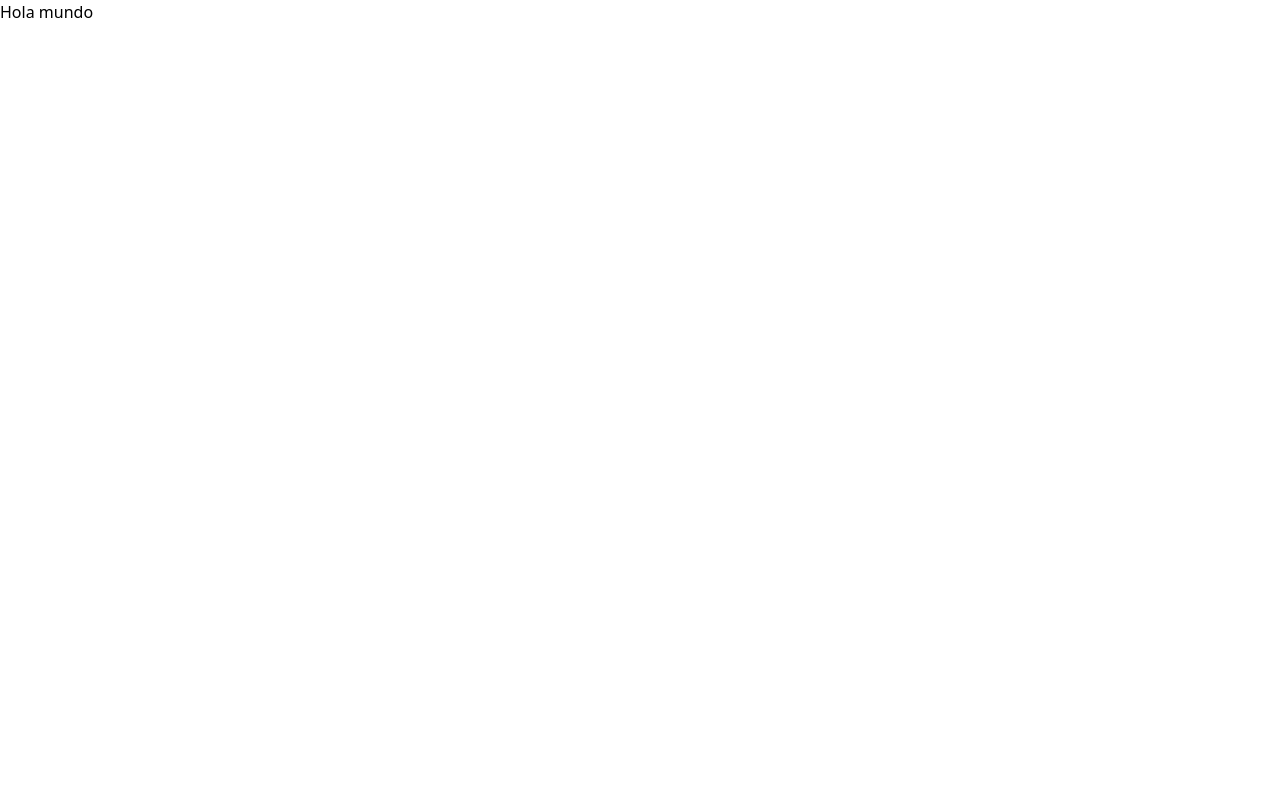
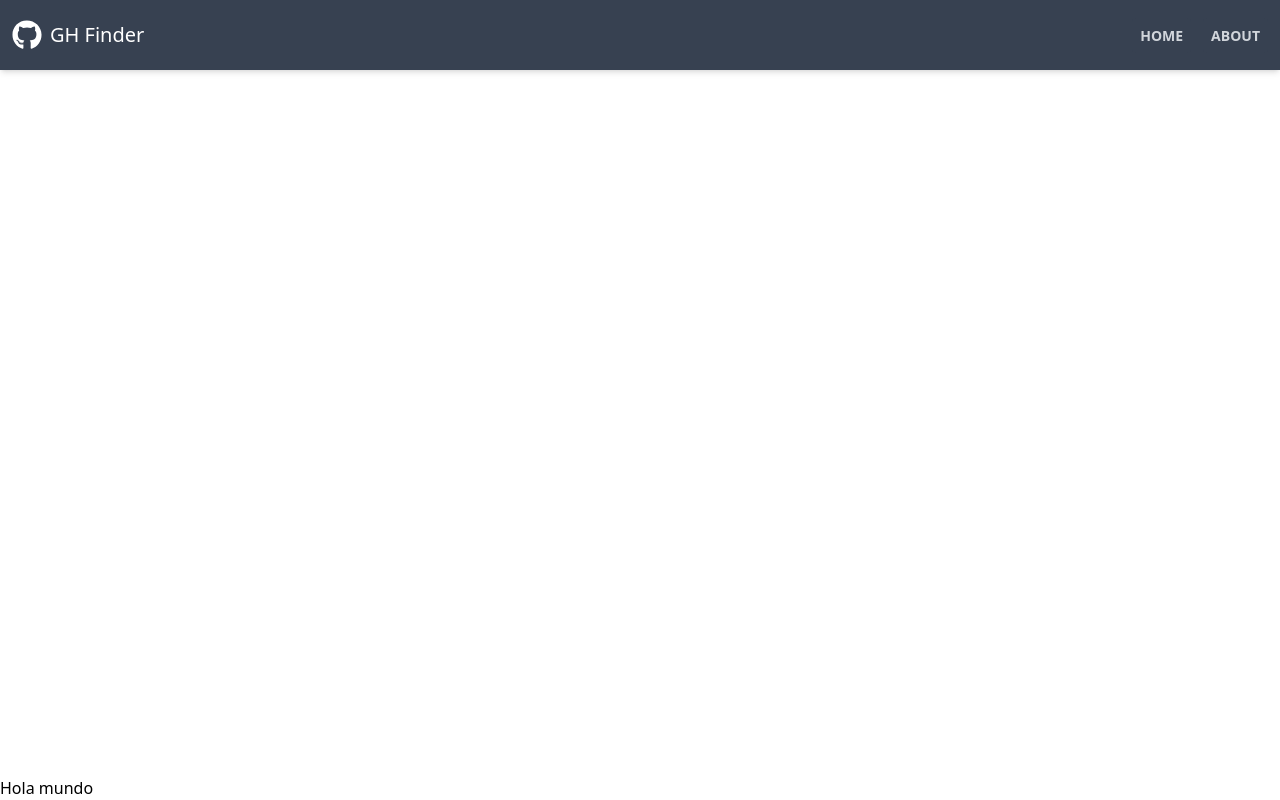
Before and after one commit to jisazamp/github-finder-app, a React (Create React App) app: page / in a window 1280 px wide. Built offline with nearby package versions, Linux system fonts and the light colour scheme.

Commit message:
Created the Navbar

```diff
--- a/package.json
+++ b/package.json
@@ -8,6 +8,8 @@
     "@testing-library/user-event": "^13.5.0",
     "react": "^17.0.2",
     "react-dom": "^17.0.2",
+    "react-icons": "^4.3.1",
+    "react-router-dom": "^6.2.1",
     "react-scripts": "5.0.0",
     "web-vitals": "^2.1.3"
   },
--- a/src/App.js
+++ b/src/App.js
@@ -1,5 +1,12 @@
+import Navbar from './components/layout/Navbar';
+
 const App = () => {
-  return <div>Hola mundo</div>;
+  return (
+    <div className='flex flex-col justify-between h-screen'>
+      <Navbar />
+      <main>Hola mundo</main>
+    </div>
+  );
 };
 
 export default App;
--- /dev/null
+++ b/src/components/layout/Navbar.jsx
@@ -0,0 +1,41 @@
+import { FaGithub } from 'react-icons/fa';
+import { Link } from 'react-router-dom';
+import PropTypes from 'prop-types';
+
+const Navbar = ({ title }) => {
+  return (
+    <nav className='flex items-center w-full px-3 py-5 mb-12 space-x-3 text-gray-300 bg-gray-700 shadow-md'>
+      <div className='container flex items-center mx-auto space-x-2'>
+        <FaGithub className='text-3xl text-white' />
+        <Link to='/' className='text-xl text-white'>
+          {title}
+        </Link>
+      </div>
+
+      <div className='justify-end flex-1 space-x-3'>
+        <Link
+          to='/'
+          className='px-2 py-2 text-sm font-semibold uppercase bg-gray-700 rounded hover:bg-gray-800 hover:text-white hover:text-opacity-95 hover:transition hover:duration-200 hover:cursor-pointer'
+        >
+          Home
+        </Link>
+        <Link
+          to='/about'
+          className='px-2 py-2 text-sm font-semibold uppercase bg-gray-700 rounded hover:bg-gray-800 hover:text-white hover:text-opacity-95 hover:transition hover:duration-200 hover:cursor-pointer'
+        >
+          About
+        </Link>
+      </div>
+    </nav>
+  );
+};
+
+Navbar.propTypes = {
+  title: PropTypes.string,
+};
+
+Navbar.defaultProps = {
+  title: 'GH Finder',
+};
+
+export default Navbar;
--- a/src/index.js
+++ b/src/index.js
@@ -3,9 +3,13 @@ import ReactDOM from 'react-dom';
 import './index.css';
 import App from './App';
 
+import { BrowserRouter as Router, Routes, Route } from 'react-router-dom';
+
 ReactDOM.render(
   <React.StrictMode>
-    <App />
+    <Router>
+      <App />
+    </Router>
   </React.StrictMode>,
   document.getElementById('root')
 );
```
Also changed, not shown: 1 other file (tests, documents, lock files or other folders).
